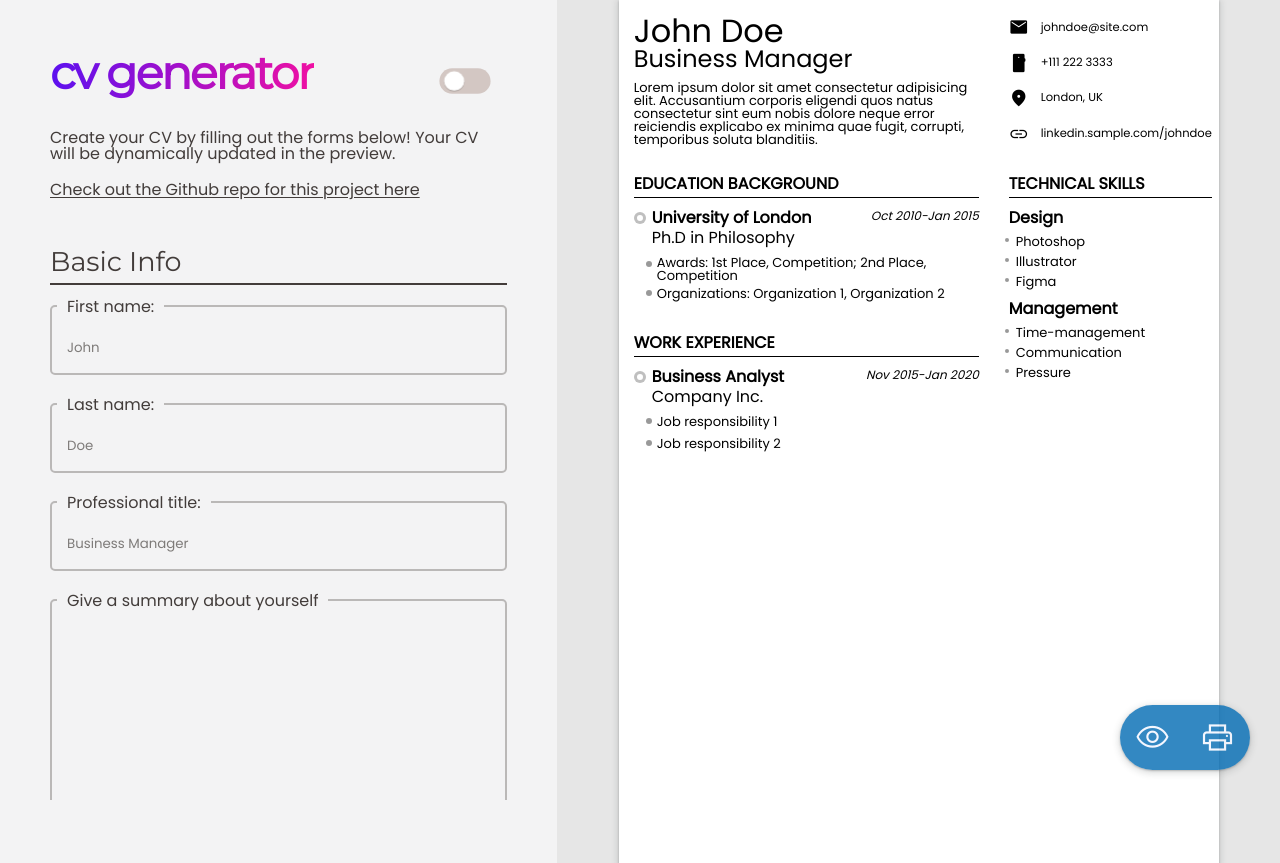
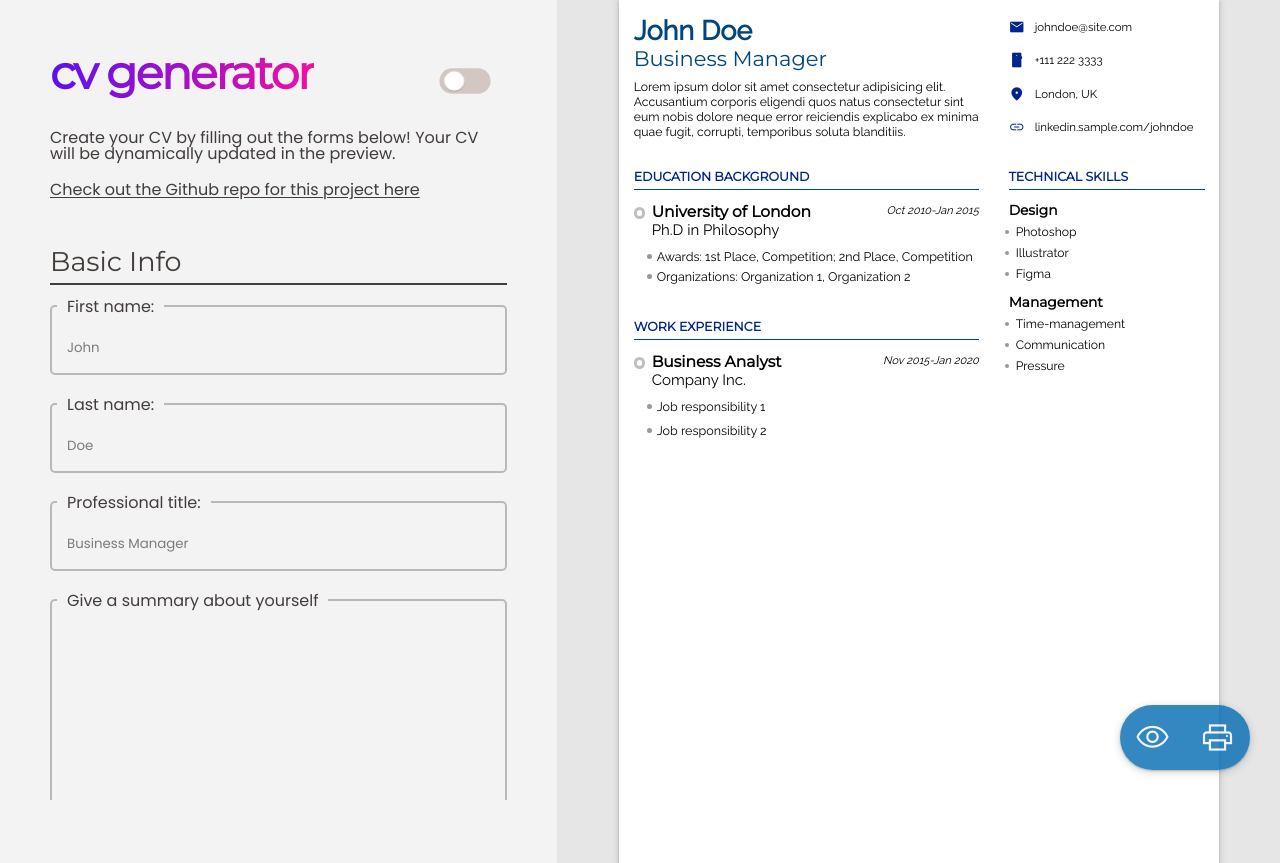
Before and after one commit to renchester/cv-generator, a React (Vite) app: page / in a window 1280 px wide. Built offline with nearby package versions, Linux system fonts and the light colour scheme.

Commit message:
Update print preview styles

```diff
--- a/src/sass/_base.scss
+++ b/src/sass/_base.scss
@@ -69,8 +69,8 @@ body {
   /* COLOR VARIABLES */
 
   --color-primary: #9443e0;
-  --color-accent-1: #f17b14;
-  --color-accent-2: #f11489;
+  --color-accent-1: #00457e;
+  --color-accent-2: #00268d;
 
   --color-background: #f3f3f4;
   --color-background-opacity50: #f3f3f479;
--- a/src/sass/_preview.scss
+++ b/src/sass/_preview.scss
@@ -24,7 +24,9 @@
     background-color: white;
     height: 862.5px;
     width: 600px;
+    font-family: var(--font-raleway);
     color: black;
+    line-height: normal;
   }
 
   &__main-col {
@@ -50,11 +52,13 @@
   &-title {
     padding-bottom: 5px;
     margin-bottom: 12px;
-    border-bottom: 1px solid black;
+    border-bottom: 1.2px solid var(--color-accent-1);
 
-    font-size: 16px;
+    font-family: var(--font-montserrat);
+    font-size: 12.5px;
     font-weight: bold;
     text-transform: uppercase;
+    color: var(--color-accent-2);
   }
 
   &-unit__educ-info,
@@ -65,13 +69,13 @@
     &::before {
       position: absolute;
       content: '';
-      width: 6.5px;
-      height: 6.5px;
+      width: 5.5px;
+      height: 5.5px;
       border: 3px solid rgba(128, 128, 128, 0.5);
       border-radius: 50%;
       background-color: white;
       left: 0;
-      top: 2%;
+      margin-top: 5px;
     }
   }
 }
@@ -81,16 +85,21 @@
 
   &__basic-info {
     .preview__name {
-      font-size: 32px;
+      font-size: 27px;
+      font-family: var(--font-raleway);
+      font-weight: bold;
+      color: var(--color-accent-1);
     }
 
     .preview__job-title {
-      font-size: 24px;
+      font-size: 21px;
+      font-family: var(--font-montserrat);
+      color: var(--color-accent-1);
     }
 
     .preview__self-summary {
-      margin-top: 10px;
-      font-size: 13px;
+      margin-top: 8px;
+      font-size: 12.25px;
     }
   }
 
@@ -104,12 +113,18 @@
     & .preview__contact-wrapper {
       display: flex;
       align-items: center;
-      gap: 12px;
+      gap: 10px;
     }
 
     & .preview__contact-icon {
       font-variation-settings: 'FILL' 01, 'wght' 400, 'GRAD' 0, 'opsz' 48;
-      font-size: 20px;
+      font-size: 16px;
+      color: var(--color-accent-2);
+    }
+
+    & .preview__contact-content {
+      width: 170px;
+      word-break: break-all;
     }
   }
 
@@ -131,20 +146,22 @@
     .preview__job-title {
       display: block;
       align-self: top;
-      font-size: 16px;
+      font-size: 15.5px;
       font-weight: bold;
-      margin-bottom: 4px;
+      font-family: var(--font-montserrat);
     }
 
     .preview__degree-program,
     .preview__company {
       align-self: top;
+      font-size: 15px;
     }
 
     .preview__active-years {
       display: block;
+      margin-top: 2px;
       margin-bottom: 14px;
-      font-size: 12px;
+      font-size: 11px;
       font-style: italic;
       text-align: right;
     }
@@ -156,20 +173,21 @@
 
     .preview__educ-additional-info,
     .preview__job-responsibility {
-      font-size: 13px;
       margin-bottom: 5px;
       padding-left: 5px;
       position: relative;
+      font-size: 12.5px;
+      font-family: var(--font-raleway);
 
       &::before {
         position: absolute;
         content: '';
-        width: 6px;
-        height: 6px;
+        width: 5px;
+        height: 5px;
         border-radius: 50%;
         background-color: rgba(0, 0, 0, 0.4);
         right: 100%;
-        top: 21%;
+        margin-top: 5px;
       }
     }
 
@@ -187,15 +205,17 @@
     }
 
     .preview__skill-category {
-      font-size: 16px;
+      font-size: 13.75px;
       font-weight: bold;
-      margin-bottom: 2px;
+      font-family: var(--font-montserrat);
     }
 
     .preview__skill-item {
-      font-size: 13px;
       padding-left: 7px;
       position: relative;
+      width: 182px;
+      font-size: 12.2px;
+      word-break: break-all;
 
       &::before {
         position: absolute;
@@ -205,17 +225,19 @@
         border-radius: 50%;
         background-color: rgba(0, 0, 0, 0.4);
         right: 100%;
-        top: 23%;
+        margin-top: 5px;
       }
     }
   }
 
   &__other-info {
     .preview__category-item {
-      font-size: 13px;
       padding-left: 7px;
       position: relative;
       margin-bottom: 7px;
+      width: 182px;
+      font-size: 12.2px;
+      word-break: break-all;
 
       &::before {
         position: absolute;
@@ -225,7 +247,7 @@
         border-radius: 50%;
         background-color: rgba(0, 0, 0, 0.4);
         right: 100%;
-        top: 23%;
+        margin-top: 5px;
       }
     }
   }
```
